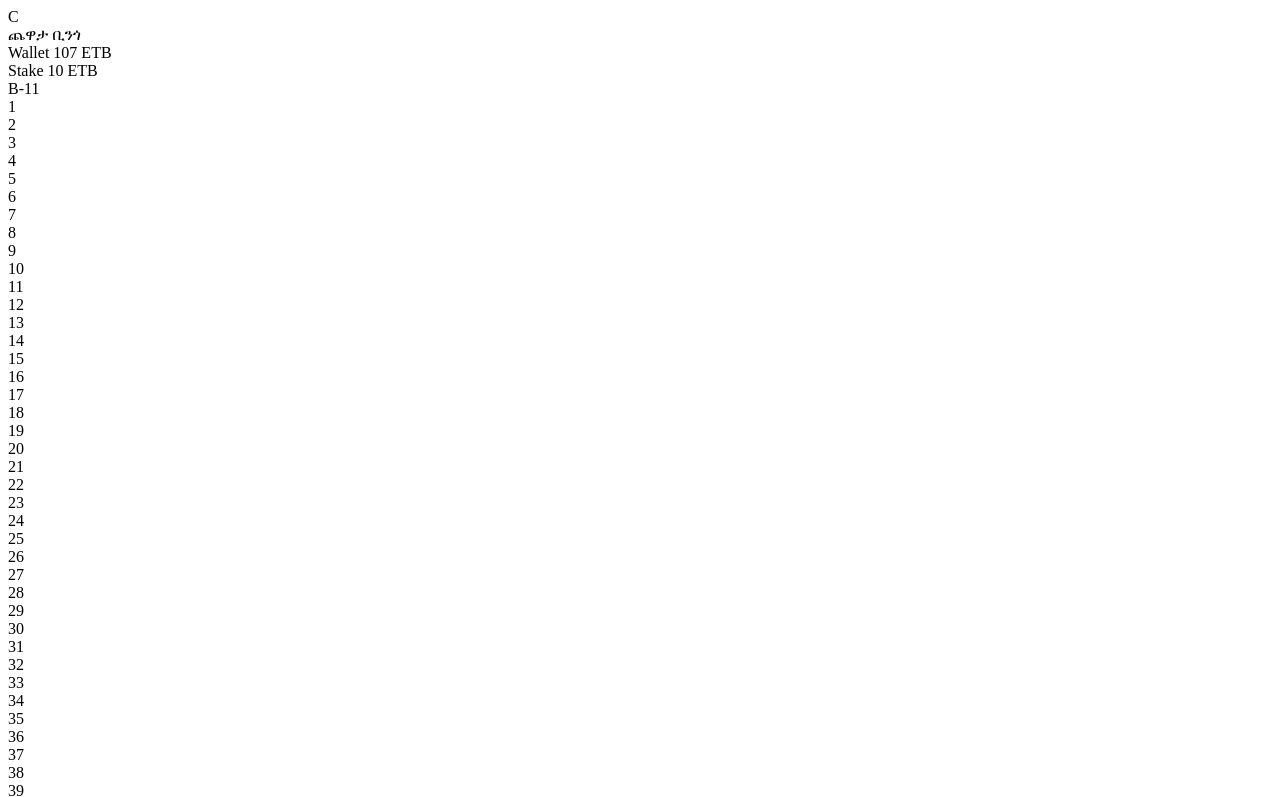
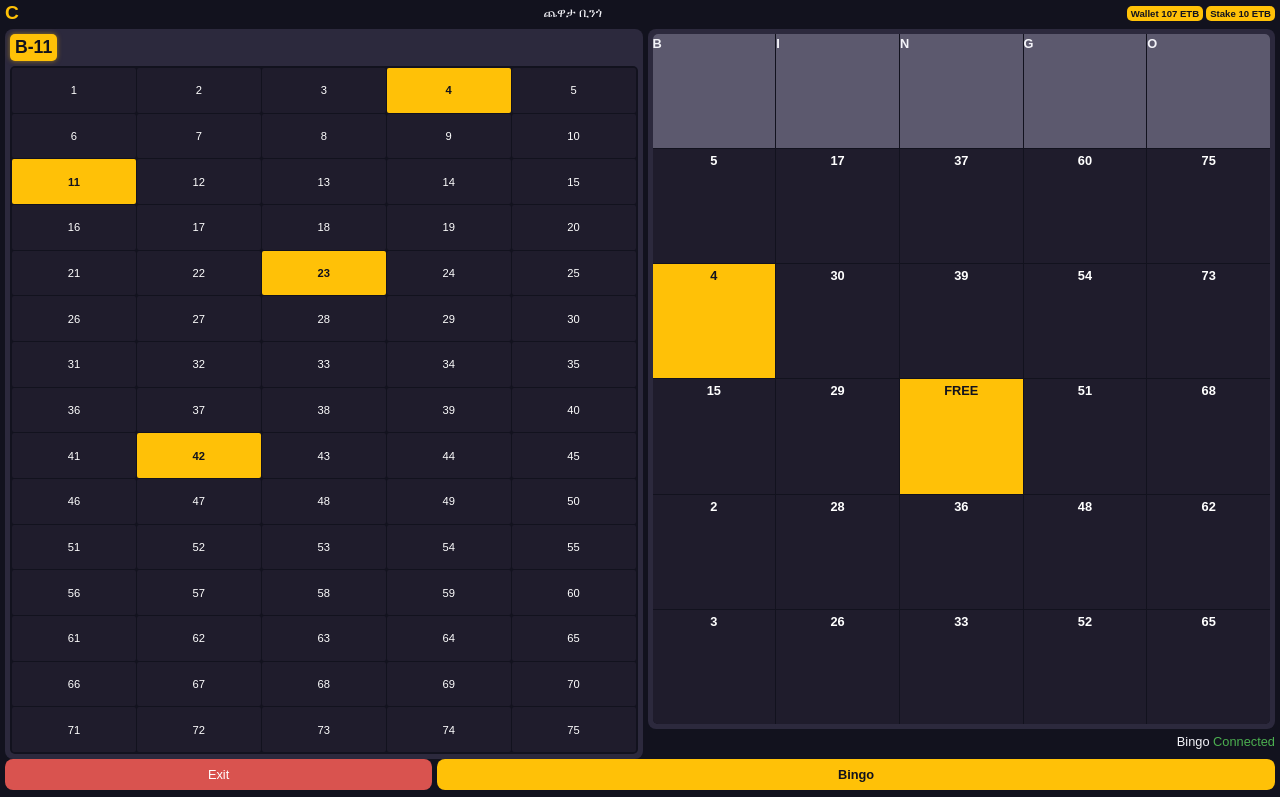
Before and after one commit to shgereadis-cpu/Abel-bingo, a plain HTML site: page index.html in a window 1280 px wide. Shown: the top 797 px of the page. Drawn offline with Linux system fonts and the light colour scheme.

Commit message:
Update style.css

```diff
--- a/style.css
+++ b/style.css
@@ -1,51 +1,232 @@
-<!DOCTYPE html>
-<html lang="en">
-<head>
-    <meta charset="UTF-8">
-    <meta name="viewport" content="width=device-width, initial-scale=1.0, maximum-scale=1.0, user-scalable=no">
-    <title>Chewatabingo Mini App</title>
-    <link rel="stylesheet" href="style.css">
-</head>
-<body>
-    <div class="main-wrapper">
-        <div class="top-info-bar">
-            <div class="logo-placeholder">C</div>
-            <div class="title-text">ጨዋታ ቢንጎ</div>
-            <div class="info-group">
-                <div class="info-box wallet-box">Wallet <span id="wallet-amount">107 ETB</span></div>
-                <div class="info-box stake-box">Stake <span id="stake-amount">10 ETB</span></div>
-            </div>
-        </div>
+/* style.css (የተጠናቀቀ ለምስል 2 ዲዛይን - 50/50 አቀማመጥ) */
 
-        <div class="game-area-grid">
+/* አጠቃላይ ገጽታ ቅንብሮች */
+body {
+    font-family: Arial, sans-serif;
+    background-color: #12121e;
+    color: #f4f4f9;
+    margin: 0;
+    padding: 0;
+    width: 100%;
+    height: 100vh;
+    box-sizing: border-box;
+    overflow: hidden; /* ምንም ስክሮል እንዳይኖር */
+}
 
-            <div class="master-grid-wrapper">
-                <div id="called-number-display" class="called-number-display">B-11</div>
+.main-wrapper {
+    width: 100%;
+    padding: 2px 5px;
+    box-sizing: border-box;
+    display: flex;
+    flex-direction: column;
+    height: 100vh;
+}
 
-                <div id="master-grid" class="master-grid">
-                </div>
-            </div>
+/* ===== ራስጌ (Wallet / Stake) ===== */
+.top-info-bar {
+    display: flex;
+    align-items: center;
+    justify-content: space-between;
+    gap: 5px;
+    margin-bottom: 5px;
+}
 
-            <div class="right-player-area">
-                <div class="card-info">Your Cards <span id="card-count">1</span></div>
-                <div class="card-info-header">Card Number <span id="card-id">44</span></div>
-                <div class="card-box">
-                    <div id="player-bingo-card" class="bingo-card-player">
-                        </div>
-                </div>
+.logo-placeholder {
+    font-size: 1.2em;
+    font-weight: bold;
+    color: #ffc107;
+}
 
-                <div class="status-indicator">Bingo <span id="bingo-status" class="status-connected">Connected</span></div>
-            </div>
-        </div>
+.title-text {
+    font-size: 0.8em;
+    color: #f4f4f9;
+}
 
-        <div class="action-buttons">
-            <button id="exit-btn" class="btn exit-btn">Exit</button>
-            <button id="bingo-btn" class="btn bingo-btn">Bingo</button> <button id="refresh-btn" class="btn refresh-btn">Refresh</button>
-            <button id="reserve-btn" class="btn reserve-btn">Reserve</button>
-        </div>
-    </div>
+.info-group {
+    display: flex;
+    gap: 3px;
+    order: 3;
+}
 
-    <script src="https://telegram.org/js/telegram-web-app.js"></script>
-    <script src="game.js"></script>
-</body>
-</html>
+.info-box {
+    font-size: 0.6em;
+    padding: 2px 4px;
+    border-radius: 5px;
+    background-color: #ffc107;
+    color: #12121e;
+    font-weight: bold;
+}
+
+/* ===== ዋናው የጨዋታ አካል (Dual Grid Layout - 50/50) ===== */
+.game-area-grid {
+    display: flex;
+    flex-direction: row; /* Master Grid እና Player Card በአግድም */
+    gap: 5px;
+    flex-grow: 1;
+    margin-bottom: 5px;
+    max-height: 90vh; /* ለአቀባዊ መቆጣጠሪያ */
+}
+
+/* Master Grid Area (50% ስፋት) */
+.master-grid-wrapper {
+    width: 50%; /* ግማሽ ስፋት */
+    height: 100%;
+    display: flex;
+    flex-direction: column;
+    background-color: #2c293d;
+    border-radius: 8px;
+    padding: 5px;
+}
+
+/* Called Number Display (B-11) */
+#called-number-display {
+    font-size: 1.1em;
+    font-weight: bold;
+    color: #12121e;
+    background-color: #ffc107;
+    border-radius: 5px;
+    padding: 3px 5px;
+    display: inline-block;
+    box-shadow: 0 0 5px rgba(255, 193, 7, 0.5);
+    width: fit-content;
+    margin-bottom: 5px;
+}
+
+/* Master Grid (5x15 Layout) */
+.master-grid {
+    display: grid;
+    grid-template-columns: repeat(5, 1fr); /* 5 እኩል አምዶች */
+    grid-template-rows: repeat(15, 1fr); /* 15 እኩል ረድፎች */
+    gap: 1px;
+    padding: 2px;
+    flex-grow: 1; /* የቀረውን ቁመት እንዲይዝ */
+    overflow: hidden;
+    background-color: #12121e;
+    border-radius: 5px;
+}
+
+.master-cell {
+    background-color: #1f1c2c;
+    color: #fff;
+    padding: 2px 0;
+    border-radius: 2px;
+    text-align: center;
+    font-size: 0.7em;
+    font-weight: 500;
+    display: flex;
+    align-items: center;
+    justify-content: center;
+}
+
+/* ምልክት የተደረገባቸው (Called) ቁጥሮች */
+.master-cell.called {
+    background-color: #ffc107;
+    color: #12121e;
+    font-weight: bold;
+}
+
+/* Player Card Area (50% ስፋት) */
+.right-player-area {
+    width: 50%;
+    display: flex;
+    flex-direction: column;
+}
+
+/* Card Info/Header CSS አሁን ባዶ ቦታን ለማስተካከል ጥቅም ላይ ይውላል */
+.card-info, .card-info-header {
+    /* እነዚህ ክፍሎች ከ HTML ወጥተዋል፣ ነገር ግን ኮዱ ሳይጎዳ እንዲቀር ተደርጓል */
+    font-size: 0.8em;
+    font-weight: bold;
+    color: #f4f4f9;
+    margin-bottom: 3px;
+}
+
+.card-box {
+    background-color: #2c293d;
+    border-radius: 8px;
+    padding: 5px;
+    margin-top: 0;
+    flex-grow: 1; /* የቀረውን ቦታ እንዲይዝ */
+}
+
+.bingo-card-player {
+    display: grid;
+    grid-template-columns: repeat(5, 1fr);
+    grid-template-rows: repeat(6, 1fr);
+    gap: 1px;
+    background-color: #12121e;
+    border-radius: 5px;
+    overflow: hidden;
+    height: 100%;
+}
+
+.header {
+    padding: 2px 0;
+    font-size: 0.8em;
+    background-color: #5c596e;
+    font-weight: bold;
+}
+
+.cell {
+    padding: 4px 0;
+    font-size: 0.8em;
+    background-color: #1f1c2c;
+    color: #fff;
+    text-align: center;
+    font-weight: 600;
+}
+
+.cell.marked {
+    background-color: #ffc107;
+    color: #12121e;
+    font-weight: bold;
+}
+
+.cell.free-space {
+    background-color: #ffc107;
+}
+
+.status-indicator {
+    font-size: 0.8em;
+    margin-top: 5px;
+    text-align: right;
+}
+
+.status-connected {
+    color: #4CAF50;
+}
+
+/* ===== የታችኛው አዝራሮች (Action Buttons) ===== */
+.action-buttons {
+    display: flex;
+    justify-content: space-between;
+    gap: 5px;
+    margin-top: 5px;
+    margin-bottom: 5px;
+}
+
+.btn {
+    padding: 8px 5px;
+    border-radius: 8px;
+    font-size: 0.8em;
+    border: none;
+    cursor: pointer;
+    transition: background-color 0.3s;
+}
+
+.exit-btn {
+    background-color: #d9534f;
+    color: #fff;
+    flex-grow: 0.5;
+}
+
+.bingo-btn {
+    background-color: #ffc107;
+    color: #12121e;
+    font-weight: bold;
+    flex-grow: 1;
+}
+
+.refresh-btn, .reserve-btn {
+    display: none;
+}
```
